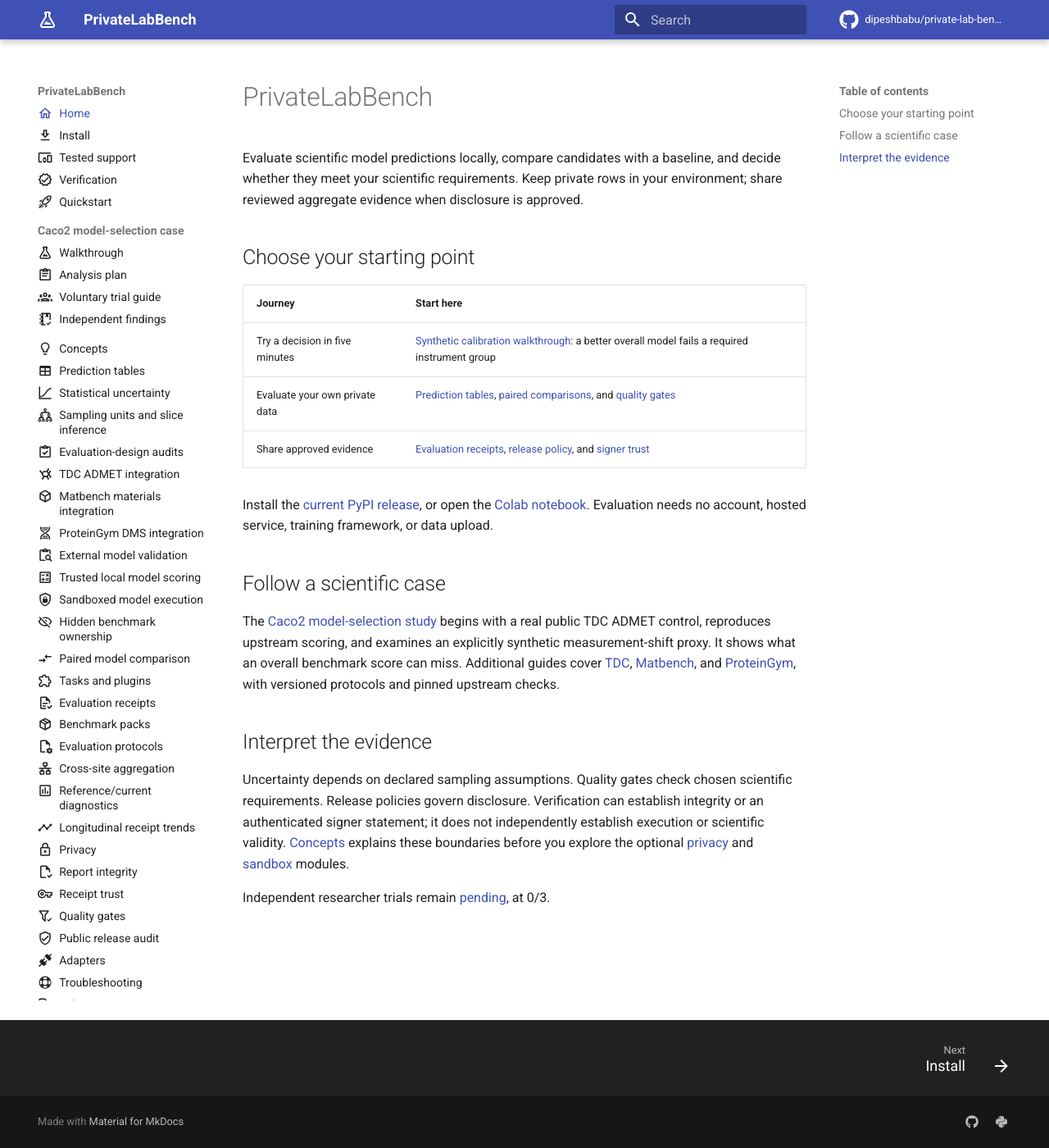
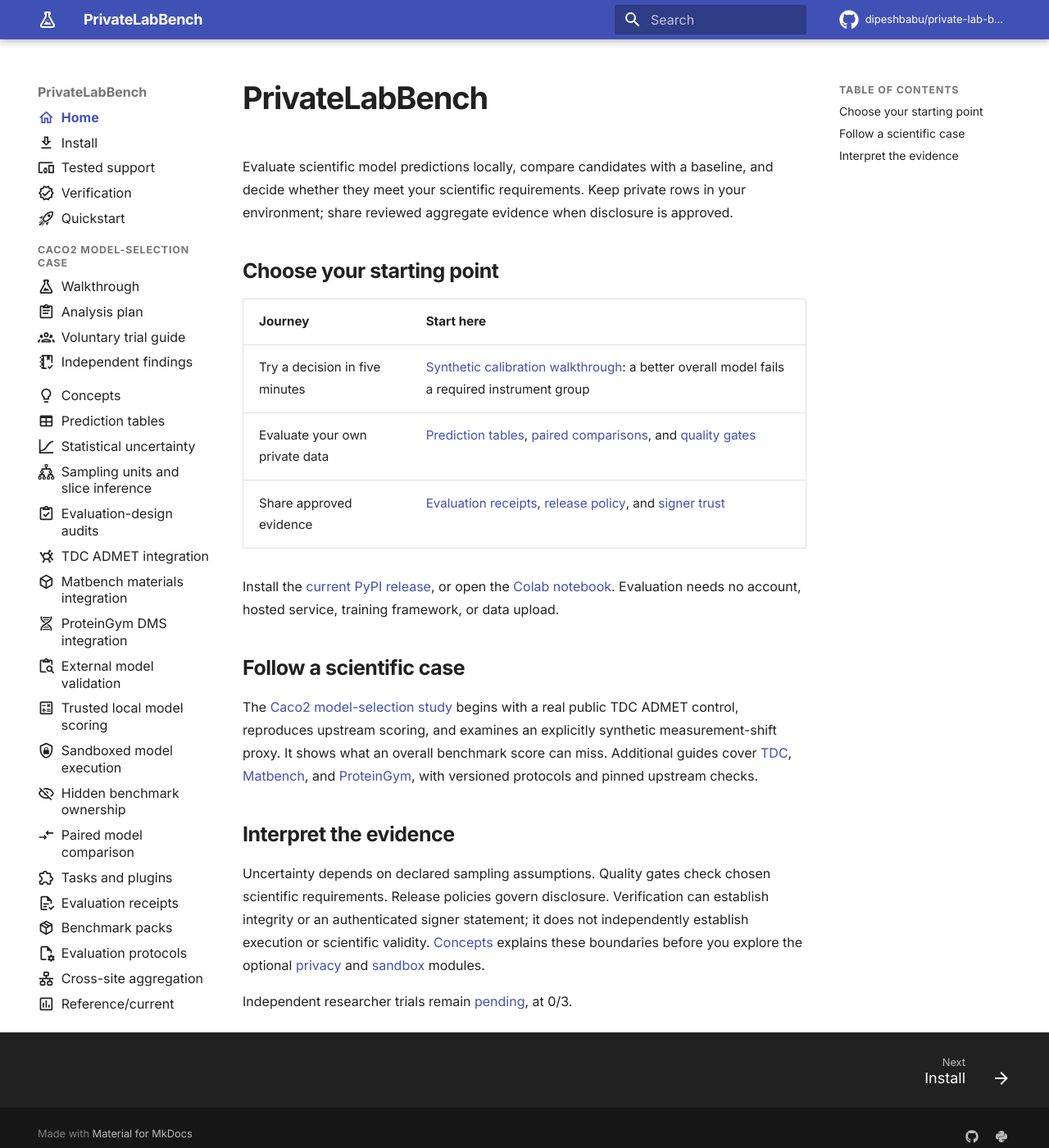
Before and after one commit to dipeshbabu/private-lab-bench, an MkDocs documentation site: the page built from docs/index.md, in a window 1280 px wide and 1400 px high. Shown: the whole window at 82% size. Built offline with MkDocs 1.6.1 and Material for MkDocs 9.7.7, drawn with Linux system fonts in a browser that asks for light colours; comment, search, counter and statistics services are not loaded.

Commit message:
docs: match reference typography with Inter and JetBrains Mono

```diff
--- /dev/null
+++ b/docs/stylesheets/typography.css
@@ -0,0 +1,116 @@
+/* Typography follows the documentation reference; layout stays theme-native. */
+.md-header__title {
+  font-weight: 700;
+  letter-spacing: -0.3px;
+}
+
+.md-typeset {
+  font-size: 0.8rem;
+  line-height: 1.75;
+}
+
+.md-typeset h1 {
+  color: var(--md-default-fg-color);
+  font-size: 1.9rem;
+  font-weight: 800;
+  letter-spacing: -0.03em;
+  line-height: 1.14;
+}
+
+.md-typeset h2 {
+  font-size: 1.25rem;
+  font-weight: 700;
+  letter-spacing: -0.02em;
+}
+
+.md-typeset h3 {
+  font-size: 0.95rem;
+  font-weight: 700;
+  letter-spacing: -0.01em;
+}
+
+.md-typeset h4 {
+  font-size: 0.82rem;
+  font-weight: 700;
+}
+
+.md-typeset a {
+  font-weight: 500;
+}
+
+.md-typeset strong a,
+.md-typeset a strong {
+  font-weight: 700;
+}
+
+.md-typeset :is(h1, h2, h3, h4, h5, h6) a {
+  font-weight: inherit;
+}
+
+.md-nav {
+  font-size: 0.7rem;
+}
+
+.md-sidebar--primary .md-nav {
+  font-size: 0.8rem;
+}
+
+.md-nav__link--active {
+  font-weight: 650;
+}
+
+.md-nav__container:has(> .md-nav__link--active) {
+  font-weight: 650;
+}
+
+.md-nav--primary > .md-nav__list > .md-nav__item--section > .md-nav__link,
+.md-nav--primary > .md-nav__list > .md-nav__item > label.md-nav__link,
+.md-nav--secondary .md-nav__title {
+  font-size: 0.62rem;
+  font-weight: 700;
+  letter-spacing: 0.07em;
+  text-transform: uppercase;
+}
+
+.md-nav--secondary .md-nav__link--active {
+  font-weight: 600;
+}
+
+.md-typeset table:not([class]) {
+  font-size: 0.76rem;
+}
+
+.md-typeset table:not([class]) th {
+  font-weight: 650;
+}
+
+.md-typeset pre > code,
+.md-typeset .highlight code,
+.md-typeset .md-code__content {
+  font-size: 0.72rem;
+}
+
+.md-typeset :not(pre) > code {
+  font-size: 0.9em;
+}
+
+.md-typeset .admonition,
+.md-typeset details {
+  font-size: 0.76rem;
+}
+
+.md-typeset .admonition-title,
+.md-typeset summary {
+  font-weight: 700;
+}
+
+.md-typeset .tabbed-labels > label {
+  font-size: 0.7rem;
+  font-weight: 600;
+}
+
+@media screen and (min-width: 100em) {
+  html {
+    font-size: 125%;
+  }
+}
--- a/mkdocs.yml
+++ b/mkdocs.yml
@@ -6,6 +6,9 @@
 edit_uri: edit/main/docs/
 theme:
   name: material
+  font:
+    text: Inter
+    code: JetBrains Mono
   icon:
     logo: material/flask-outline
     repo: fontawesome/brands/github
@@ -24,6 +27,8 @@
   - tables
   - toc:
       permalink: true
+extra_css:
+  - stylesheets/typography.css
 nav:
   - Home: index.md
   - Install: install.md
```
